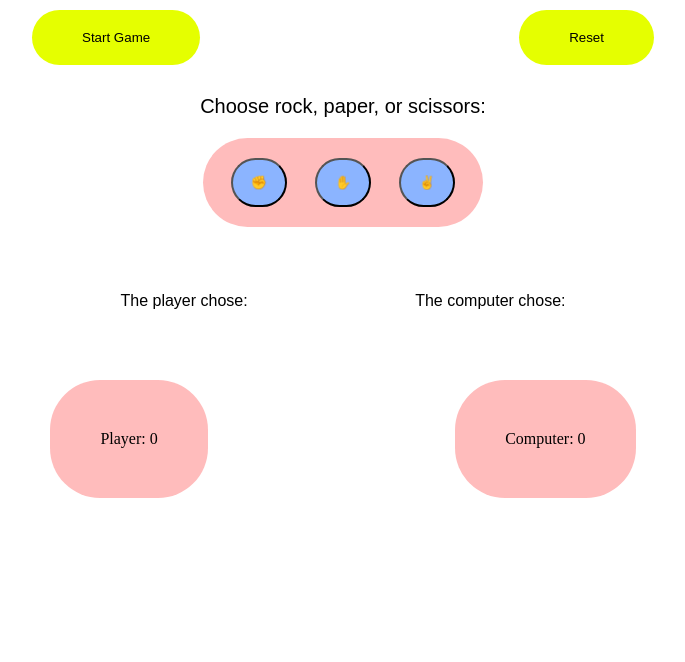
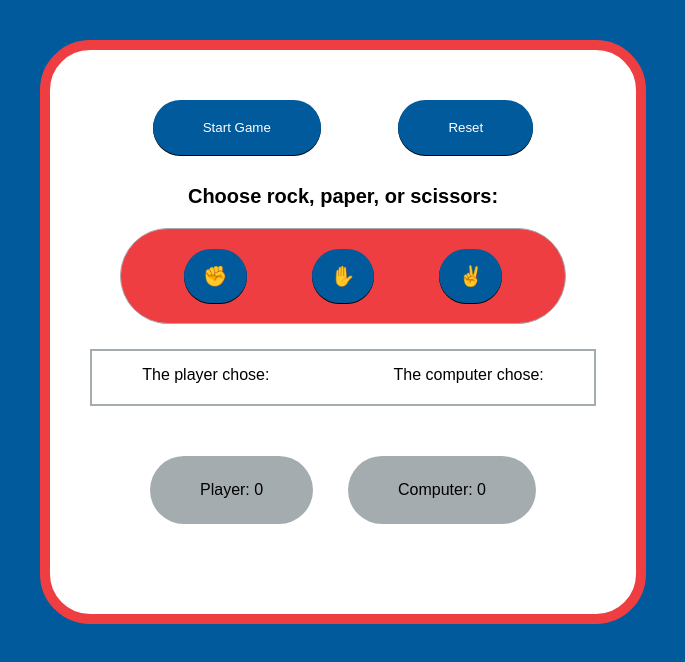
Before and after one commit to djsong15/rock-paper-scissors, a plain HTML site: page index.html in a window 1280 px wide. Shown: the whole page, without its empty margins (297-982 px from the left). Drawn offline with nearby package versions, Linux system fonts and the light colour scheme.

Commit message:
Redid CSS and gave project brand new UI. Added some jQuery to make the Start Game button toggle-able

```diff
--- a/index.html
+++ b/index.html
@@ -5,32 +5,33 @@
     <meta charset="UTF-8"/>
     <link href="style.css" rel="stylesheet" type="text/css"/>
     <script src="script.js" defer></script>
+    <script src="https://ajax.googleapis.com/ajax/libs/jquery/3.5.1/jquery.min.js"></script>
 </head>
 <body>
+    <div id="app">
         <div id="main-buttons">
-        <button class="main-button" onclick="game()">Start Game</button>
+            <button id="start-button" class="main-button">Start Game</button>
             <button class="main-button" onclick="reset()">Reset</button>
         </div>
-    <div id="game-ui">
         <div id="instructions">
             <p>Choose rock, paper, or scissors:</p>
         </div>
         <div id="game-buttons">
-            <button class = "choice" value="Rock">&#9994</button>
-            <button class = "choice" value="Paper">&#9995</button>
-            <button class = "choice" value="Scissors">&#9996</button>
-        </div>
+            <button class="choice" value="Rock">&#9994</button>
+            <button class="choice" value="Paper">&#9995</button>
+            <button class="choice" value="Scissors">&#9996</button>
         </div>
         <div id="results">
-        <div id="scoreboard">
-            <div id="player-result">The player chose: <span id="player" style="color: red;"></span></div>
-            <div id="computer-result">The computer chose: <span id="computer" style="color: blue;"></span></div>
+            <div id="playfield">
+                <div id="player-result">The player chose: <span id="player" style="color: blue;"></span></div>
+                <div id="computer-result">The computer chose: <span id="computer" style="color: red;"></span></div>
             </div>
             <div id="game-message"></div>
         </div>
-    <div id="score">
+        <div id="scoreboard">
             <div id="player-score">Player: <span id="playerScore"></span></div>
             <div id="computer-score">Computer: <span id="computerScore"></span></div>
         </div>
+    </div>
 </body>
 </html>
--- a/script.js
+++ b/script.js
@@ -47,14 +47,17 @@ function playRound(player, computer) {
     }
 }
 
-function game() {
-    /*for (i = 1; i <= 5; i++) {
+/*function game() {
+    for (i = 1; i <= 5; i++) {
         let playerSelection = prompt('Choose rock, paper, or scissors');
         let computerSelection = computerPlay();
         console.log(playRound(playerSelection, computerSelection) + `. Round ${i} complete`);
-    }*/
+    }
 
-    reset();
+    //reset();
+    console.log(playerSpan.innerHTML);
+
+
 
         if (playerScore === 5) {
             alert(`You beat the computer!!!`);
@@ -63,7 +66,7 @@ function game() {
         }
 
     console.log(`Final: Player - ${playerScore}, Computer - ${computerScore}`);
-}
+}*/
 
 function reset() {
     playerDisplay.removeChild(playerResult);
@@ -72,23 +75,33 @@ function reset() {
 
     playerScore = 0;
     computerScore = 0;
-    playerSpan.textContent = playerScore;
-    playerScoreboard.appendChild(playerSpan);
-    computerSpan.textContent = computerScore;
-    comptuerScoreboard.appendChild(computerSpan);
+    playerSpan.innerHTML = playerScore;
+    computerSpan.innerHTML = computerScore;
+
+    $('button#start-button').toggleClass("on");
 }
 
 playerChoice.forEach(choice => choice.addEventListener('click', function (e) {
     playRound(e.composedPath()[0].value, computerPlay());
 
-    playerSpan.textContent = playerScore;
-    playerScoreboard.appendChild(playerSpan);
-    computerSpan.textContent = computerScore;
-    comptuerScoreboard.appendChild(computerSpan);
+    playerSpan.innerHTML = playerScore;
+    computerSpan.innerHTML = computerScore;
+}));
 
-    if (playerScore === 5) {
+$(document).ready(function() {
+    $('button#start-button').click(function() {
+      $(this).toggleClass("on");
+    });
+});
+
+const startButton = document.getElementById('start-button');
+console.log(startButton.classList.contains('main-button'));
+while (startButton.classList.contains("main-button on") == true) {
+    console.log(playerSpan);
+    console.log(computerSpan);
+    if (playerSpan == 5) {
         alert(`You beat the computer!!!`);
-    } else if (computerScore === 5) {
+    } else if (computerSpan == 5) {
         alert(`The computer beat you!!!`);
-    }
-}));
+    };
+};
--- a/style.css
+++ b/style.css
@@ -1,6 +1,39 @@
-html, body {
-    margin: 0;
-    padding: 0;
+body {
+    background-color: #005A9C;
+    font-family: Arial, Helvetica, sans-serif;
+}
+
+#app {
+    border: 10px solid #EF3E42;
+    background-color: #FFF;
+    border-radius: 50px;
+    margin: 40px auto;
+    padding: 40px;
+    width: 40%;
+}
+
+button {
+    cursor: pointer;
+    outline: none;
+    box-shadow: 0 1px #000;
+    background-color: #005A9C;
+}
+
+button:hover {
+    background-color: #004d85;
+}
+
+button:active {
+    box-shadow: 0 3px;
+    background-color: #004d85;
+    transform: translateY(2px);
+}
+
+#start-button.on {
+    box-shadow: 0 3px;
+    background-color: #003458;
+    transform: translateY(2px);
+    color: #EF3E42
 }
 
 #main-buttons {
@@ -13,42 +46,43 @@ html, body {
 .main-button {
     border-radius: 50px;
     padding: 20px 50px;
-    background-color: rgb(229, 255, 0);
+    margin: 0 25px;
+    color: #FFF;
     border: none;
 }
 
 #instructions {
+    text-align: center;
+    font-size: 20px;
+    font-weight: bold;
+}
+
+#game-buttons {
+    background-color: #EF3E42;
+    border: 1px solid #A5ACAF;
+    border-radius: 50px;
+    margin: 0px 30px;
+    padding: 20px 30px;
     display: flex;
-    justify-content: center;
-    font-size: 20px;
-    font-family: Arial, Helvetica, sans-serif;
+    justify-content: space-around;
 }
 
 .choice {
-    padding: 15px 18px;
-    border-radius: 50px;
-    background-color: rgb(139, 180, 255);
-}
-
-#game-buttons {
-    background-color: rgb(255, 188, 188);
-    border-radius: 50px;
-    margin: 0px 500px 0px 500px;
-    padding: 20px 0px 20px 0px;
-    display: flex;
-    justify-content: space-evenly;
+    padding: 15px 19px;
+    border-radius: 100px;
+    border: none;
+    font-size: 20px;
 }
 
 #results {
-    font-family: Arial, Helvetica, sans-serif;
     padding: 15px 50px 0px 50px;
-    margin: 50px 200px 50px 200px;
-    border-radius: 10px;
+    margin: 25px auto;
+    border: 2px solid #A5ACAF;
 }
 
-#scoreboard {
+#playfield {
     display: flex;
-    justify-content: space-evenly;
+    justify-content: space-between;
     text-align: center;
 }
 
@@ -57,14 +91,14 @@ html, body {
     padding-bottom: 20px;
 }
 
-#score {
+#scoreboard {
     display: flex;
     justify-content: space-evenly;
-    margin: 50px 100px;
+    margin: 50px 25px;
 }
 
 #player-score, #computer-score {
-    padding: 50px;
-    background-color: rgb(255, 188, 188);
+    padding: 25px 50px;
+    background-color: #A5ACAF;
     border-radius: 50px;
 }
```
Lines whose indentation alone changed are shown as unchanged.
